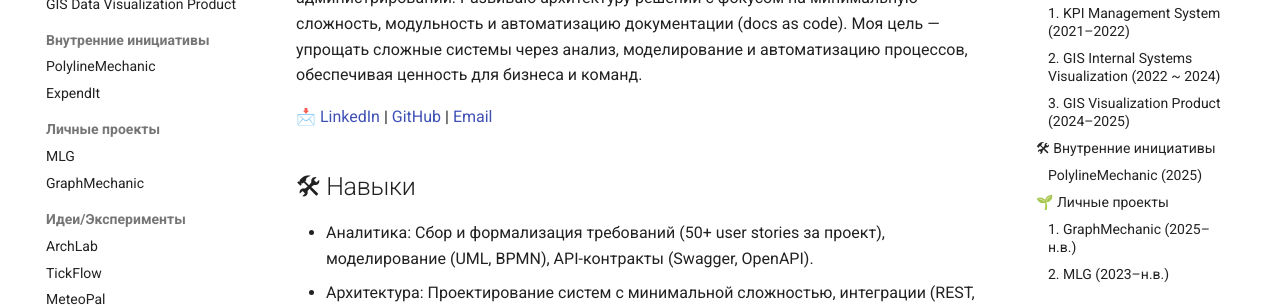
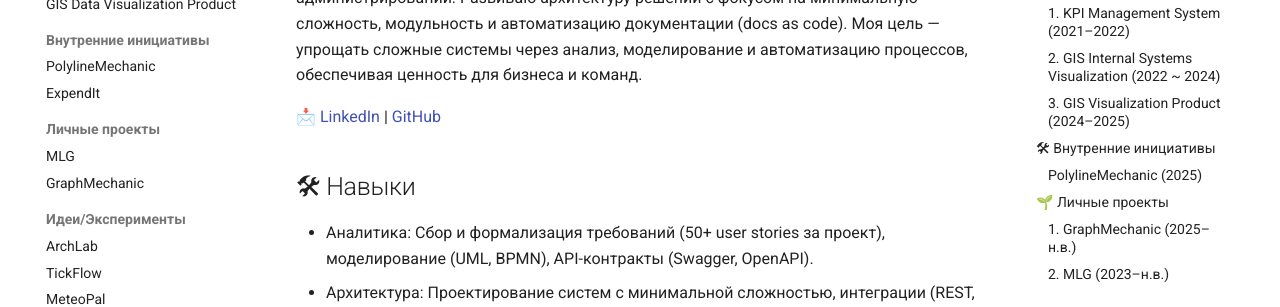
Before and after one commit to flatura/portfolio, an MkDocs documentation site: the page built from docs/index.md, in a window 1280 px wide and 900 px high. Shown: the part 287-594 px from the top of the window. Built offline with MkDocs 1.6.1 and Material for MkDocs 9.7.7, drawn with Linux system fonts in a browser that asks for light colours.

Commit message:
email fix

```diff
--- a/docs/index.md
+++ b/docs/index.md
@@ -2,7 +2,7 @@
 
 Системный аналитик с опытом в проектировании решений и интеграций для логистики и автоматизации. Технический бэкграунд в Java-разработке и системном администрировании. Развиваю архитектуру решений с фокусом на минимальную сложность, модульность и автоматизацию документации (docs as code). Моя цель — упрощать сложные системы через анализ, моделирование и автоматизацию процессов, обеспечивая ценность для бизнеса и команд.
 
-📩 [LinkedIn](https://linkedin.com/in/morozovda-sa) | [GitHub](https://github.com/flatura) | [Email](mailto:your.email@example.com)
+📩 [LinkedIn](https://linkedin.com/in/morozovda-sa) | [GitHub](https://github.com/flatura)
 
 ## 🛠 Навыки
 - Аналитика: Сбор и формализация требований (50+ user stories за проект), моделирование (UML, BPMN), API-контракты (Swagger, OpenAPI).
```
